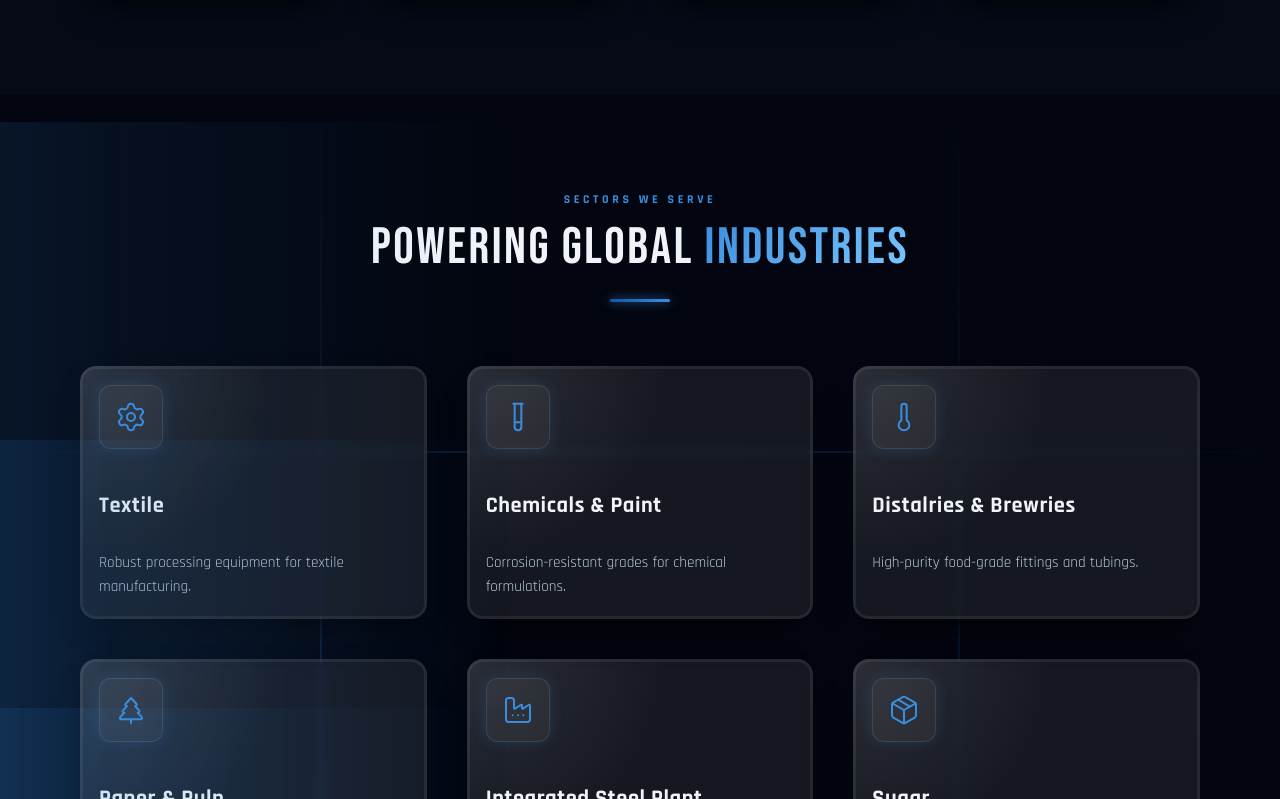
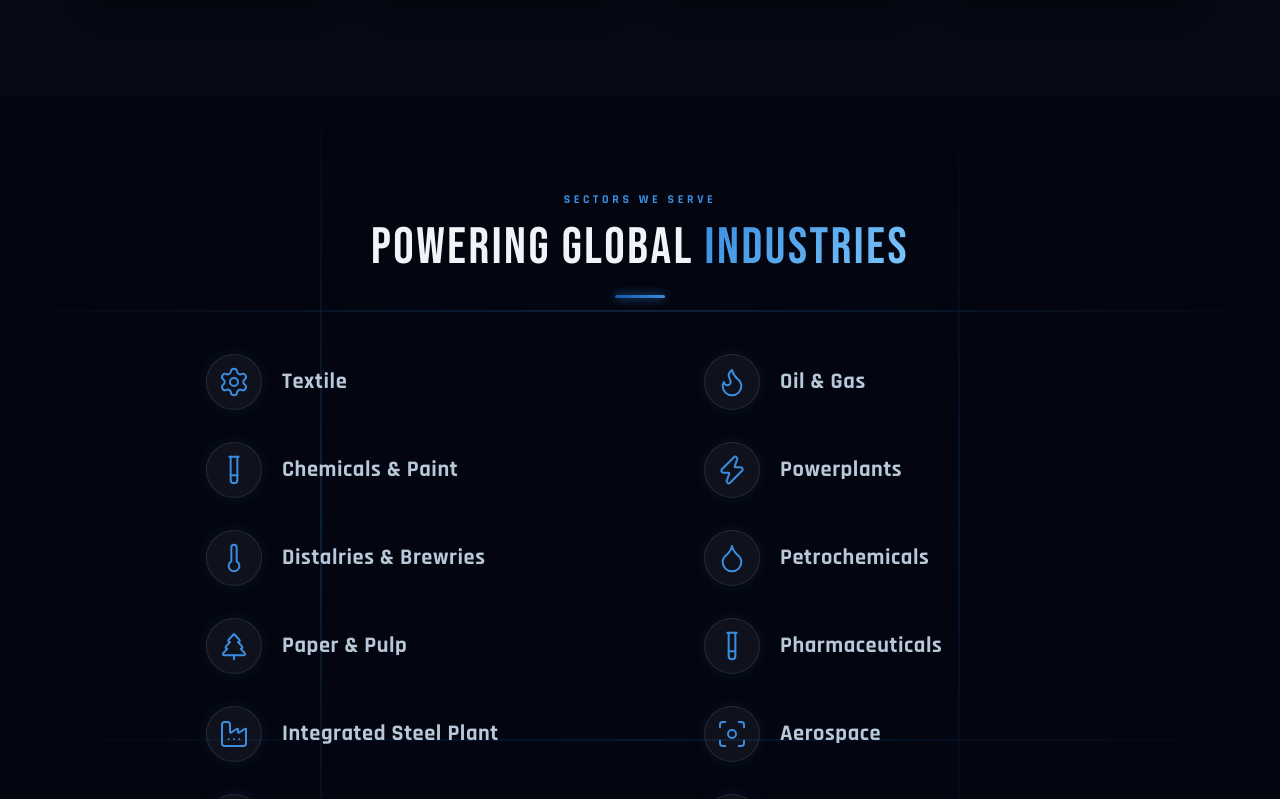
Before and after one commit to Harshelar/Tuberra, a React (Vite) app in the folder tuberra-react/: page / in a window 1280 px wide. Shown: the part 5261-6060 px from the top of the page. Built offline with nearby package versions, Linux system fonts and the light colour scheme.

Commit message:
update UI of industries

```diff
--- a/tuberra-react/src/sections/Industries.jsx
+++ b/tuberra-react/src/sections/Industries.jsx
@@ -29,43 +29,37 @@ const Industries = () => {
          <div className="w-[2px] h-full bg-gradient-to-b from-transparent via-[#1456a8] to-transparent absolute right-1/4"></div>
       </div>
 
-      <div className="max-w-[1400px] mx-auto relative z-10">
+      <div className="max-w-[1100px] mx-auto relative z-10">
         <motion.div
           initial={{ opacity: 0, y: 30 }}
           whileInView={{ opacity: 1, y: 0 }}
           viewport={{ once: true }}
           transition={{ duration: 0.7 }}
-          className="text-center mb-16"
+          className="text-center mb-12"
         >
           <div className="text-[0.75rem] tracking-[0.3em] uppercase font-bold text-[#3a8dde] mb-3">Sectors We Serve</div>
-          <h2 className="font-bebas text-[clamp(2.5rem,4vw,3.8rem)] tracking-[0.05em] text-white leading-[1.05] mb-6">
+          <h2 className="font-bebas text-[clamp(2.5rem,4vw,3.5rem)] tracking-[0.05em] text-white leading-[1.05] mb-5">
             Powering Global <span className="clip-text-gradient bg-clip-text text-transparent bg-gradient-to-r from-[#3a8dde] to-[#1456a8]">Industries</span>
           </h2>
-          <div className="w-[60px] h-[3px] rounded-full bg-gradient-to-r from-[#1456a8] to-[#3a8dde] mx-auto shadow-[0_0_10px_rgba(58,141,222,0.8)]" />
+          <div className="w-[50px] h-[3px] rounded-full bg-gradient-to-r from-[#1456a8] to-[#3a8dde] mx-auto shadow-[0_0_10px_rgba(58,141,222,0.8)]" />
         </motion.div>
 
-        <div className="grid grid-cols-1 md:grid-cols-2 lg:grid-cols-3 gap-6 lg:gap-10">
+        <div className="grid grid-cols-1 md:grid-cols-2 md:grid-rows-6 md:grid-flow-col gap-x-8 gap-y-4 lg:gap-x-24 max-w-[900px] mx-auto">
           {industriesData.map((ind, i) => (
             <motion.div
               key={ind.id}
-              initial={{ opacity: 0, scale: 0.9, y: 20 }}
-              whileInView={{ opacity: 1, scale: 1, y: 0 }}
+              initial={{ opacity: 0, x: i < 6 ? -30 : 30 }}
+              whileInView={{ opacity: 1, x: 0 }}
               viewport={{ once: true, margin: "-50px" }}
-              transition={{ duration: 0.5, delay: i * 0.1, type: "spring", stiffness: 100 }}
-              className="h-full cursor-pointer"
+              transition={{ duration: 0.5, delay: (i % 6) * 0.1 }}
+              className="flex items-center gap-5 cursor-pointer group py-2 px-4 rounded-xl hover:bg-[#1456a8]/10 transition-colors duration-300"
             >
-              <GlowCard customSize={true} className="w-full h-full p-8 group z-10 glass-panel glass-panel-hover">
-                {/* Animated hover gradient bubble */}
-                <div className="absolute -inset-[100%] bg-gradient-to-r from-transparent via-[#3a8dde]/10 to-transparent transition-transform duration-1000 -translate-x-full group-hover:translate-x-full z-0"></div>
-
-                <div className="w-16 h-16 rounded-xl bg-white/5 border border-white/10 flex items-center justify-center text-[#3a8dde] mb-6 group-hover:bg-[#3a8dde] group-hover:text-white transition-all duration-300 shadow-[0_0_15px_rgba(58,141,222,0.2)] group-hover:shadow-[0_0_25px_rgba(58,141,222,0.6)] group-hover:scale-110 relative z-10">
-                  {ind.icon}
-                </div>
-                <h3 className="font-rajdhani text-[1.4rem] font-bold text-white mb-3 tracking-wide relative z-10">{ind.title}</h3>
-                <p className="text-silver text-[0.95rem] leading-relaxed relative z-10">
-                  {ind.desc}
-                </p>
-              </GlowCard>
+              <div className="w-14 h-14 rounded-full bg-white/5 border border-white/10 flex items-center justify-center text-[#3a8dde] group-hover:bg-[#3a8dde] group-hover:text-white transition-all duration-300 shadow-[0_0_15px_rgba(58,141,222,0.1)] group-hover:shadow-[0_0_20px_rgba(58,141,222,0.5)] group-hover:scale-110 shrink-0">
+                {ind.icon}
+              </div>
+              <h3 className="font-rajdhani text-[1.4rem] font-bold text-silver tracking-wide group-hover:text-white transition-colors duration-300">
+                {ind.title}
+              </h3>
             </motion.div>
           ))}
         </div>
```
